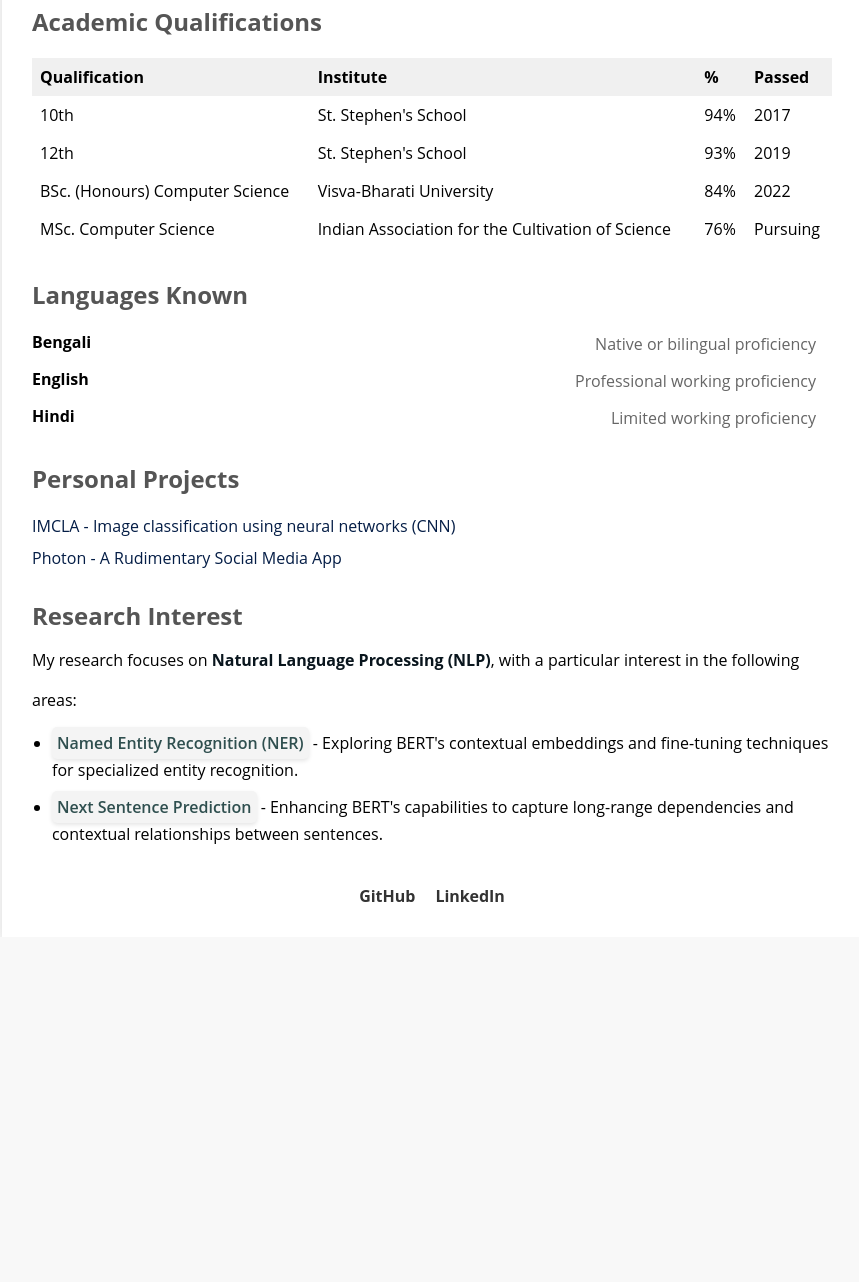
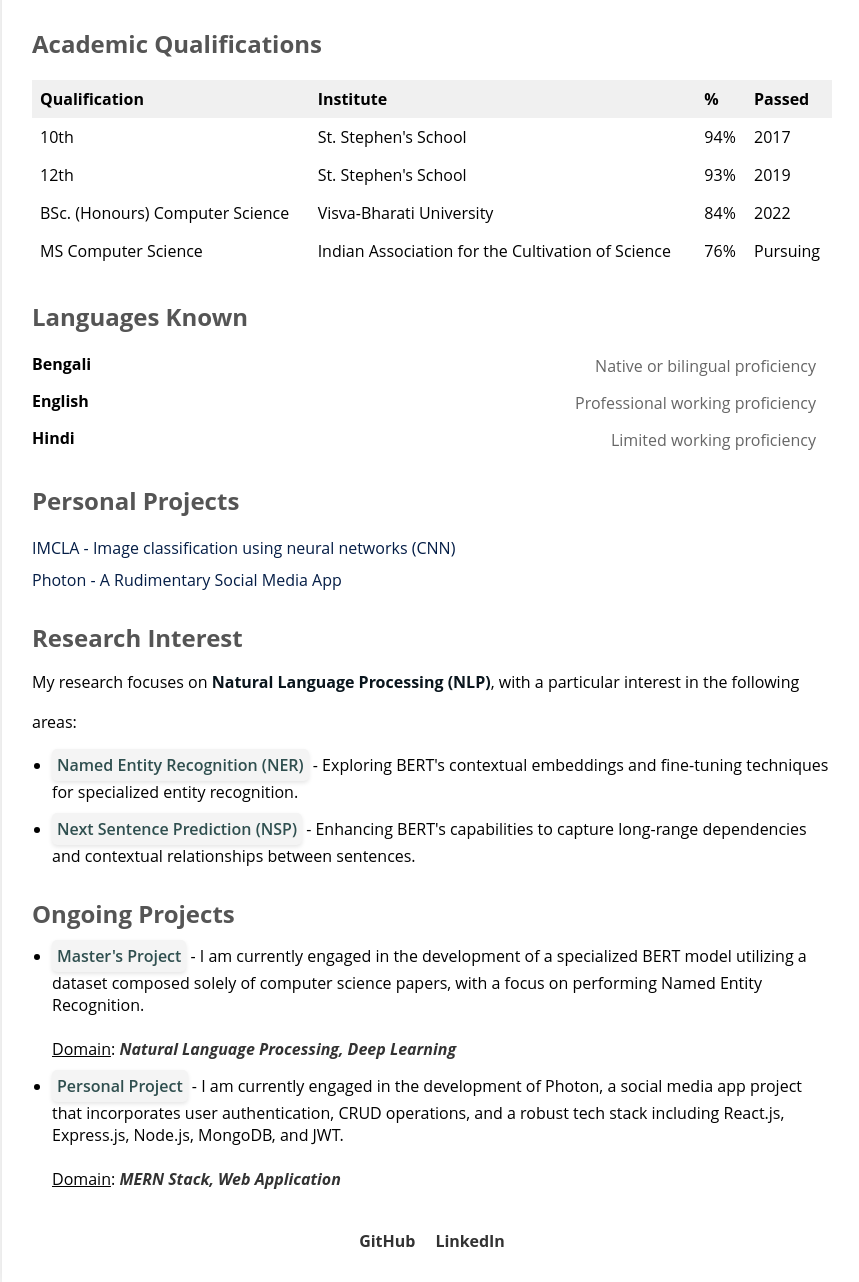
Before and after one commit to pratt-sark/CurriculumVitae, a plain HTML site: page index.html in a window 1280 px wide. Shown: the part 1215-2497 px from the top of the page, without its empty margins (208-1067 px from the left). Before the commit the page ends 2152 px from the top, so only its background shows below. Drawn offline with Linux system fonts and the light colour scheme.

Commit message:
Updated with current project work

```diff
--- a/index.html
+++ b/index.html
@@ -239,7 +239,7 @@
       <h2>Summary</h2>
       <p>Computer Science Enthusiast proficient in Full Stack Development. Skilled in HTML, CSS, React.js, Node.js,
         MongoDB, Flutter, and possess sound knowledge and hands-on experience with programming languages C, C++, Java,
-        JavaScript and Python.</p>
+        JavaScript and Python. Currently engaged in specialized BERT model development with a primary focus on performing Named Entity Recognition.</p>
     </div>
 
     <div class="section">
@@ -316,7 +316,7 @@
           <td>2022</td>
         </tr>
         <tr>
-          <td>MSc. Computer Science</td>
+          <td>MS Computer Science</td>
           <td>Indian Association for the Cultivation of Science</td>
           <td>76%</td>
           <td>Pursuing</td>
@@ -373,11 +373,26 @@
           fine-tuning techniques for specialized entity recognition.
         </li>
         <li class="research-interest-item">
-          <div class="research-interest-containers">Next Sentence Prediction</div> - Enhancing BERT's capabilities to
+          <div class="research-interest-containers">Next Sentence Prediction (NSP)</div> - Enhancing BERT's capabilities to
           capture
           long-range dependencies and contextual relationships between sentences.
         </li>
       </ul>
+    </div>
+
+    <div>
+      <h2 class="research-interest-title">Ongoing Projects</h2>
+      <ul class="research-interest-list">
+        <li class="research-interest-item">
+          <div class="research-interest-containers">Master's Project</div> - I am currently engaged in the development of a specialized BERT model utilizing a dataset composed solely of computer science papers, with a focus on performing Named Entity Recognition.
+          <br><br>
+          <u>Domain</u>: <i class="section-title">Natural Language Processing, Deep Learning</i>
+        </li>
+        <li class="research-interest-item">
+          <div class="research-interest-containers">Personal Project</div> - I am currently engaged in the development of Photon, a social media app project that incorporates user authentication, CRUD operations, and a robust tech stack including React.js, Express.js, Node.js, MongoDB, and JWT.
+          <br><br>
+          <u>Domain</u>: <i class="section-title">MERN Stack, Web Application</i>
+        </li>
     </div>
 
     <div class="contact-links">
```
